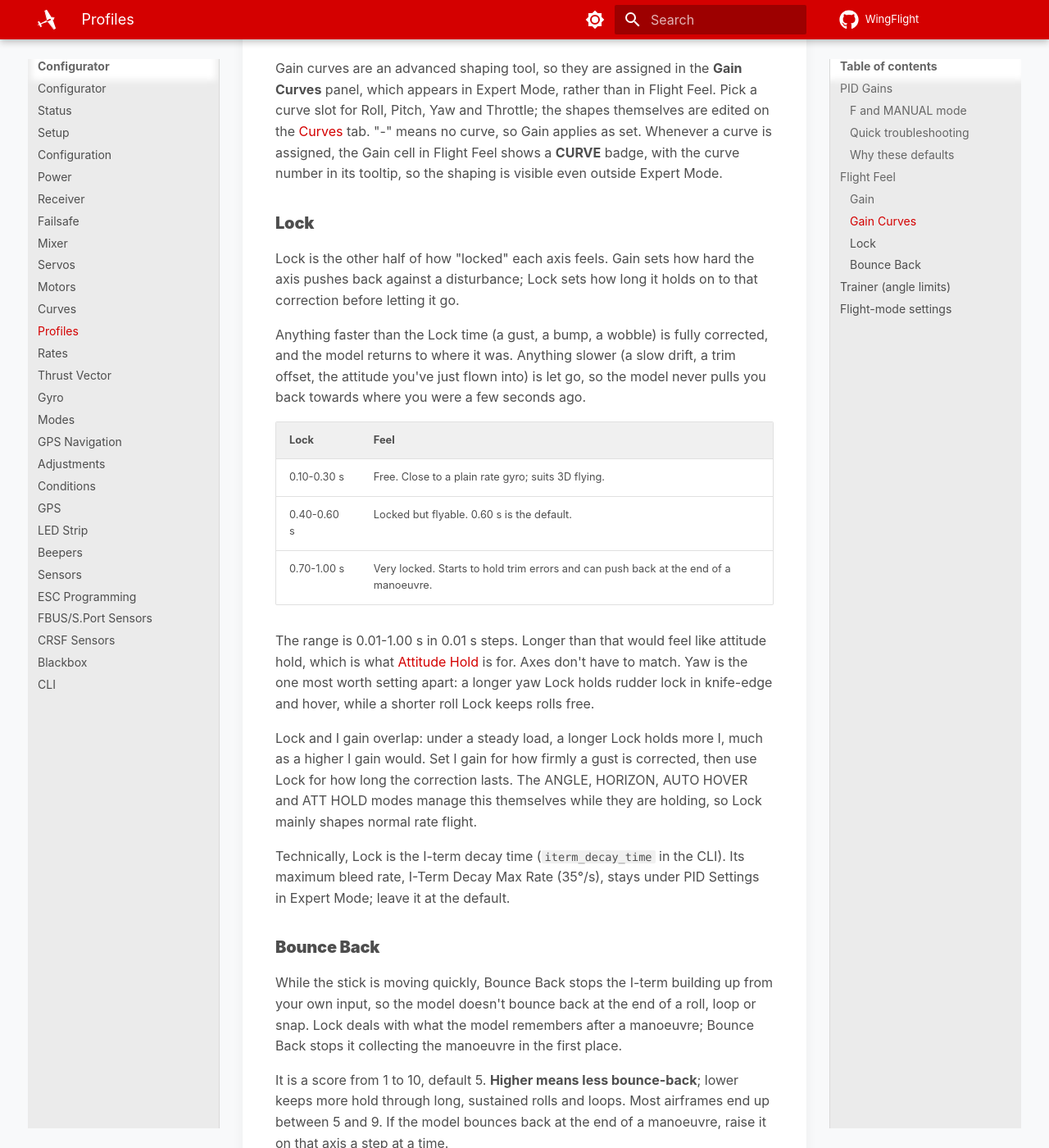
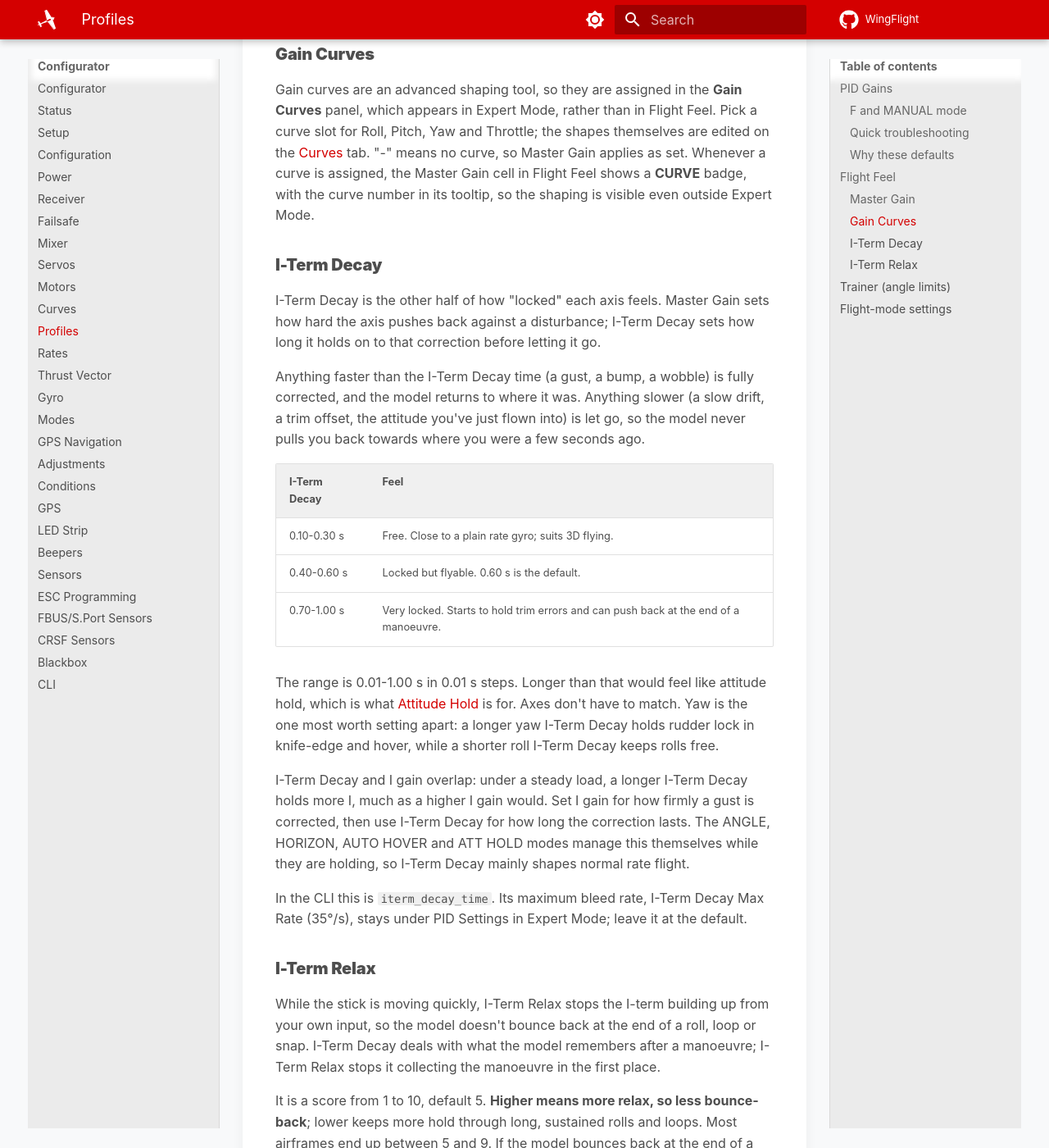
Before and after one commit to WingFlight/wingflight-docs, an MkDocs documentation site: the page built from docs/configurator/tabs/profiles.md, in a window 1280 px wide and 1400 px high, scrolled down 5177 px. Shown: the whole window at 82% size. Built offline with MkDocs 1.6.1 and Material for MkDocs 9.7.7, drawn with Linux system fonts in a browser that asks for light colours; some of the changed text lies outside the part shown.

Commit message:
Flight Feel: document the real names (#48)
The Flight Feel panel keeps its name; its values are documented by their real
names (Master Gain, I-Term Decay, I-Term Relax), with the plain-language guide
beside the table described. Links from Adjustments, Curves and Thrust Vector
follow. The Profiles screenshot needs retaking for the new column names.

Co-authored-by: Rob Thomson <rob@rt-rc.com>
Co-authored-by: Claude Opus 5.5 <noreply@anthropic.com>

```diff
--- a/docs/configurator/tabs/profiles.md
+++ b/docs/configurator/tabs/profiles.md
@@ -14,7 +14,7 @@ same airframe.
 ## PID Gains
 
 The PID Gains table holds the actual per-axis P, I, D, F (Feedforward), and B
-(Boost) terms -- the static tune itself, as distinct from Flight Feel Gain below,
+(Boost) terms -- the static tune itself, as distinct from Master Gain below,
 which scales it live rather than editing it directly.
 
 Most people tune by feel in the air, not by reasoning about control theory,
@@ -81,16 +81,16 @@ don't drive MANUAL and can still be 0.
 | Servos growl, buzz, or run hot | Lower D, check [Gyro](gyro.md) filtering |
 | Stick input feels laggy or rubbery | Raise F |
 | Keeps drifting/rotating a moment after you center the stick | Lower I; if it's only on quick inputs, raise F instead |
-| Feels too locked in, pushes back after a manoeuvre (3D) | Shorten [Lock](#lock) |
-| Wanders with gusts, doesn't feel pinned | Lengthen [Lock](#lock) |
-| Heading wanders in knife-edge or hover | Lengthen yaw [Lock](#lock) only |
-| Bounces back at the end of a roll or loop | Raise [Bounce Back](#bounce-back) on that axis |
-| Sustained rolls or loops lose rate or drift off line | Lower [Bounce Back](#bounce-back) on that axis |
+| Feels too locked in, pushes back after a manoeuvre (3D) | Shorten [I-Term Decay](#i-term-decay) |
+| Wanders with gusts, doesn't feel pinned | Lengthen [I-Term Decay](#i-term-decay) |
+| Heading wanders in knife-edge or hover | Lengthen yaw [I-Term Decay](#i-term-decay) only |
+| Bounces back at the end of a roll or loop | Raise [I-Term Relax](#i-term-relax) on that axis |
+| Sustained rolls or loops lose rate or drift off line | Lower [I-Term Relax](#i-term-relax) on that axis |
 | Snaps past the input and kicks back as you release the stick | Lower F |
 | Quick flicks feel twitchy/nervous | Lower B |
 | Quick flicks feel soft, no snap | Raise B |
 
-Flight Feel Gain and its curve (below) scale P, I, and D together as one
+Master Gain and its curve (below) scale P, I, and D together as one
 percentage -- F (Feedforward) and Boost are tuned independently per-axis
 and aren't affected by Gain.
 
@@ -114,14 +114,14 @@ the term most likely to expose noise once it's non-zero.
 
 I is also deliberately kept low relative to P (16-20 vs. 50-80) -- don't
 read that gap as I being "weak." I isn't left to accumulate freely the way
-a raw integrator would: [Lock](#lock) (0.60 s by default) continuously
+a raw integrator would: [I-Term Decay](#i-term-decay) (0.60 s by default) continuously
 bleeds accumulated I-term error back off, capped by an I-Term Decay Max
-Rate (35°/s), and [Bounce Back](#bounce-back) (5, level 22°/s by default)
+Rate (35°/s), and [I-Term Relax](#i-term-relax) (5, level 22°/s by default)
 specifically suppresses I buildup while the stick is moving quickly, to
 avoid bounce-back at the end of a roll or other fast maneuver. Because
 something else is actively managing decay, a small I gain is enough to
 hold a steady bias (wind, a CG offset) -- pushing I up to "match" P instead
-just reintroduces the slow wallowing oscillation the Lock and Bounce-back defaults
+just reintroduces the slow wallowing oscillation the I-Term Decay and Relax defaults
 are there to avoid.
 
 Yaw runs a bit hotter than Roll/Pitch (P 80 vs. 50, I 20 vs. 16) since
@@ -139,27 +139,28 @@ curve or an Adjustments knob.
 
 ## Flight Feel
 
-Flight Feel is where to start tuning. Each column is named for what you
-feel in the air, one value per axis:
+Flight Feel is where to start tuning. The columns use their real names, one
+value per axis, and the guide to the right of the table says in plain
+language what each one does and which way to turn it:
 
 | Column | What it changes | Raise it if... | Lower it if... |
 |---|---|---|---|
-| **Gain** | How hard the axis pushes back against a disturbance | It feels soft or wanders | It oscillates or buzzes |
-| **Lock** [s] | How long the axis holds on to a correction after a gust | It doesn't feel pinned | It feels too locked in or pushes back after a manoeuvre |
-| **Bounce Back** (1-10) | How strongly a fast roll or loop is stopped from bouncing back | It bounces back when you centre the stick | Long, sustained rolls or loops lose rate |
+| **Master Gain** [%] | How hard the axis pushes back against a disturbance | It feels soft or wanders | It oscillates or buzzes |
+| **I-Term Decay** [s] | How long the axis holds on to a correction after a gust | It doesn't feel pinned | It feels too locked in or pushes back after a manoeuvre |
+| **I-Term Relax** (1-10) | How strongly a fast roll or loop is stopped from bouncing back | It bounces back when you centre the stick | Long, sustained rolls or loops lose rate |
 
 The PID Gains table above is for detailed tuning; most pilots only need
 Flight Feel. Every column is also an [Adjustments](adjustments.md) function,
 so you can sweep it on a knob in the air -- a column under live adjustment
 shows the value being commanded.
 
-### Gain
+### Master Gain
 
-Gain sets one overall gain per axis (Roll, Pitch, Yaw) that scales the P, I
+Master Gain sets one overall gain per axis (Roll, Pitch, Yaw) that scales the P, I
 and D terms of that axis together -- F (Feedforward) and Boost stay at their
 configured values. A gain curve can optionally shape it by stick position,
 so gain tapers in or out as the stick moves away from centre -- see
-[Gain Curves](#gain-curves). A **CURVE** badge on Gain shows when one is
+[Gain Curves](#gain-curves). A **CURVE** badge on Master Gain shows when one is
 shaping that axis.
 
 The **Throttle** row scales all three axes' gain with throttle instead:
@@ -173,22 +174,22 @@ Gain curves are an advanced shaping tool, so they are assigned in the
 **Gain Curves** panel, which appears in Expert Mode, rather than in Flight
 Feel. Pick a curve slot for Roll, Pitch, Yaw and Throttle; the shapes
 themselves are edited on the [Curves](curves.md) tab. "-" means no curve,
-so Gain applies as set. Whenever a curve is assigned, the Gain cell in
+so Master Gain applies as set. Whenever a curve is assigned, the Master Gain cell in
 Flight Feel shows a **CURVE** badge, with the curve number in its tooltip,
 so the shaping is visible even outside Expert Mode.
 
-### Lock
+### I-Term Decay
 
-Lock is the other half of how "locked" each axis feels. Gain sets how hard
-the axis pushes back against a disturbance; Lock sets how long it holds on
-to that correction before letting it go.
+I-Term Decay is the other half of how "locked" each axis feels. Master Gain
+sets how hard the axis pushes back against a disturbance; I-Term Decay sets
+how long it holds on to that correction before letting it go.
 
-Anything faster than the Lock time (a gust, a bump, a wobble) is fully
+Anything faster than the I-Term Decay time (a gust, a bump, a wobble) is fully
 corrected, and the model returns to where it was. Anything slower (a slow
 drift, a trim offset, the attitude you've just flown into) is let go, so the
 model never pulls you back towards where you were a few seconds ago.
 
-| Lock | Feel |
+| I-Term Decay | Feel |
 |---|---|
 | 0.10-0.30 s | Free. Close to a plain rate gyro; suits 3D flying. |
 | 0.40-0.60 s | Locked but flyable. 0.60 s is the default. |
@@ -197,28 +198,28 @@ model never pulls you back towards where you were a few seconds ago.
 The range is 0.01-1.00 s in 0.01 s steps. Longer than that would feel like
 attitude hold, which is what [Attitude Hold](../../flight-modes/atthold.md)
 is for. Axes don't have to match. Yaw is the one most worth setting apart:
-a longer yaw Lock holds rudder lock in knife-edge and hover, while a shorter
-roll Lock keeps rolls free.
+a longer yaw I-Term Decay holds rudder lock in knife-edge and hover, while a shorter
+roll I-Term Decay keeps rolls free.
 
-Lock and I gain overlap: under a steady load, a longer Lock holds more I,
+I-Term Decay and I gain overlap: under a steady load, a longer I-Term Decay holds more I,
 much as a higher I gain would. Set I gain for how firmly a gust is
-corrected, then use Lock for how long the correction lasts. The ANGLE,
+corrected, then use I-Term Decay for how long the correction lasts. The ANGLE,
 HORIZON, AUTO HOVER and ATT HOLD modes manage this themselves while they are
-holding, so Lock mainly shapes normal rate flight.
+holding, so I-Term Decay mainly shapes normal rate flight.
 
-Technically, Lock is the I-term decay time (`iterm_decay_time` in the CLI).
+In the CLI this is `iterm_decay_time`.
 Its maximum bleed rate, I-Term Decay Max Rate (35°/s), stays under PID
 Settings in Expert Mode; leave it at the default.
 
-### Bounce Back
+### I-Term Relax
 
-While the stick is moving quickly, Bounce Back stops the I-term
+While the stick is moving quickly, I-Term Relax stops the I-term
 building up from your own input, so the model doesn't bounce back at the end
-of a roll, loop or snap. Lock deals with what the model remembers after a
-manoeuvre; Bounce Back stops it collecting the manoeuvre in the
+of a roll, loop or snap. I-Term Decay deals with what the model remembers after a
+manoeuvre; I-Term Relax stops it collecting the manoeuvre in the
 first place.
 
-It is a score from 1 to 10, default 5. **Higher means less bounce-back**;
+It is a score from 1 to 10, default 5. **Higher means more relax, so less bounce-back**;
 lower keeps more hold through long, sustained rolls and loops. Most
 airframes end up between 5 and 9. If the model bounces back at the end of a
 manoeuvre, raise it on that axis a step at a time.
@@ -226,8 +227,8 @@ manoeuvre, raise it on that axis a step at a time.
 It is always on for roll, pitch and yaw. Technically it sets the I-term
 relax filter cutoff (`bounceback` in the CLI), from 50 Hz at 1 to 3 Hz at 10,
 with 5 = 10 Hz. The relax **level** (default 22°/s, lower = stronger) is
-under PID Settings in Expert Mode; leave it at the default unless Bounce-back
-Suppression alone doesn't remove the bounce-back.
+under PID Settings in Expert Mode; leave it at the default unless
+I-Term Relax alone doesn't remove the bounce-back.
 
 ## Trainer (angle limits)
 
```
Also changed, not shown: docs/configurator/tabs/adjustments.md (+1 -1 lines), docs/configurator/tabs/curves.md (+1 -1 lines), docs/configurator/tabs/thrust-vector.md (+3 -3 lines), docs/contributing/tech/flight-dynamics.md (+1 -1 lines).
